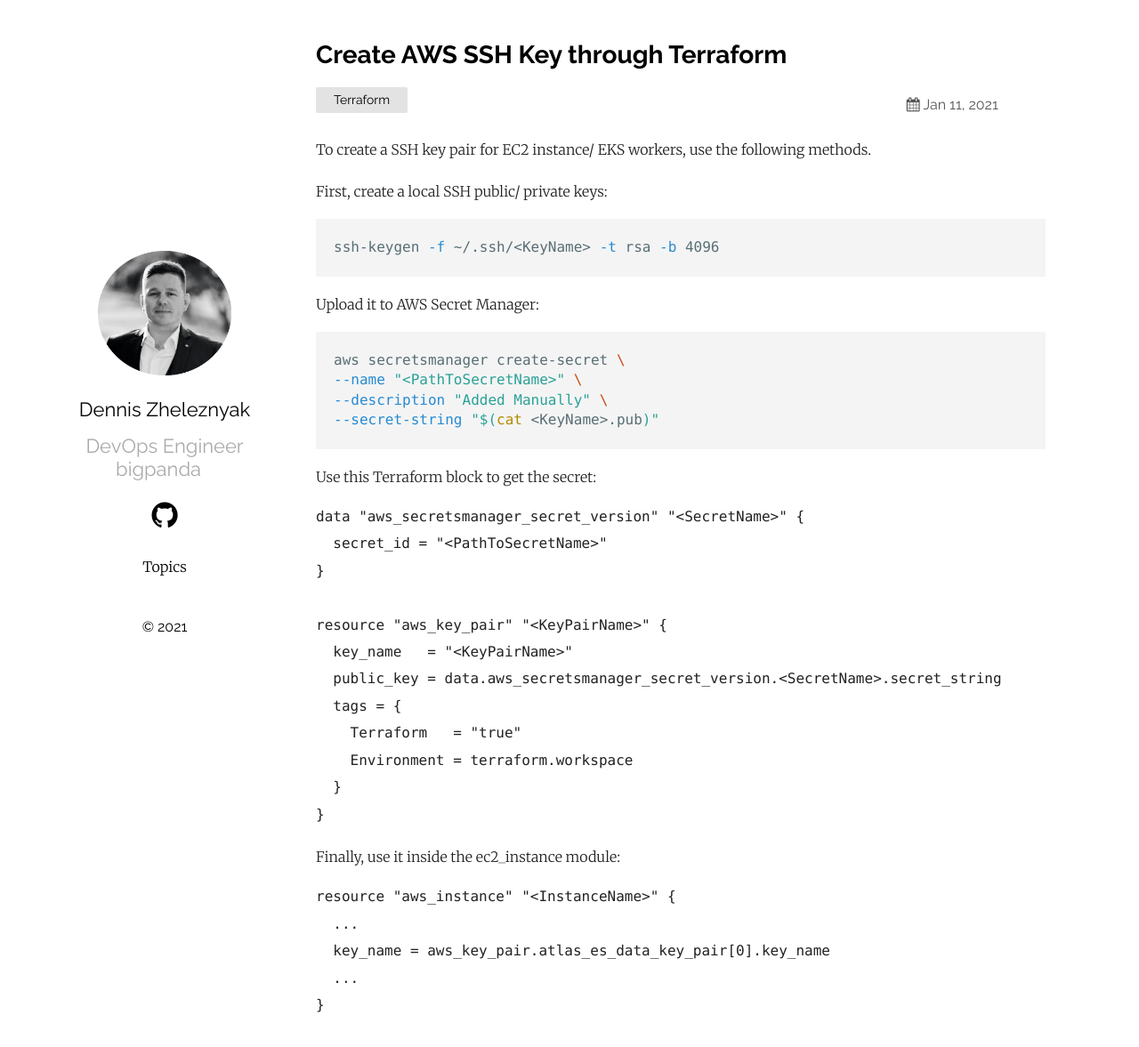
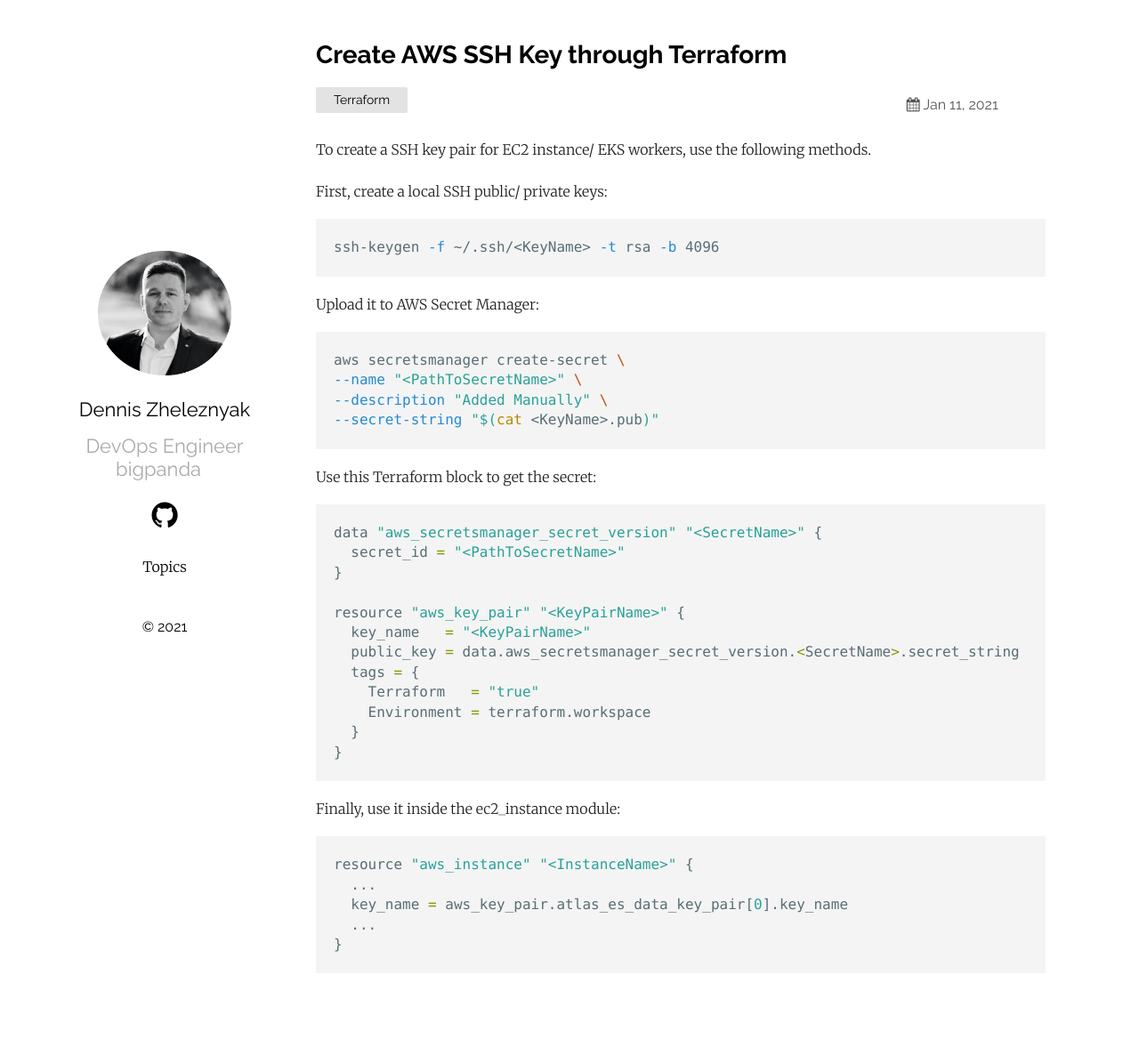
Before and after one commit to denzhel/denzhel.github.io, a Jekyll site: the page built from _posts/2021-01-11-tf-aws-ssh-key.md, in a window 1280 px wide and 1191 px high. Shown: the top 1177 px of the window at 89% size. Built offline with Jekyll 4.4.1, drawn with Linux system fonts in a browser that asks for light colours; comment, search, counter and statistics services are not loaded.

Commit message:
proper syntax

````diff
--- a/_posts/2021-01-11-tf-aws-ssh-key.md
+++ b/_posts/2021-01-11-tf-aws-ssh-key.md
@@ -20,7 +20,7 @@ aws secretsmanager create-secret \
 ```
 
 Use this Terraform block to get the secret:
-```HCL
+```hcl
 data "aws_secretsmanager_secret_version" "<SecretName>" {
   secret_id = "<PathToSecretName>"
 }
@@ -36,7 +36,7 @@ resource "aws_key_pair" "<KeyPairName>" {
 ```
 
 Finally, use it inside the ec2_instance module:
-```HCL
+```hcl
 resource "aws_instance" "<InstanceName>" {
   ...
   key_name = aws_key_pair.atlas_es_data_key_pair[0].key_name
````
